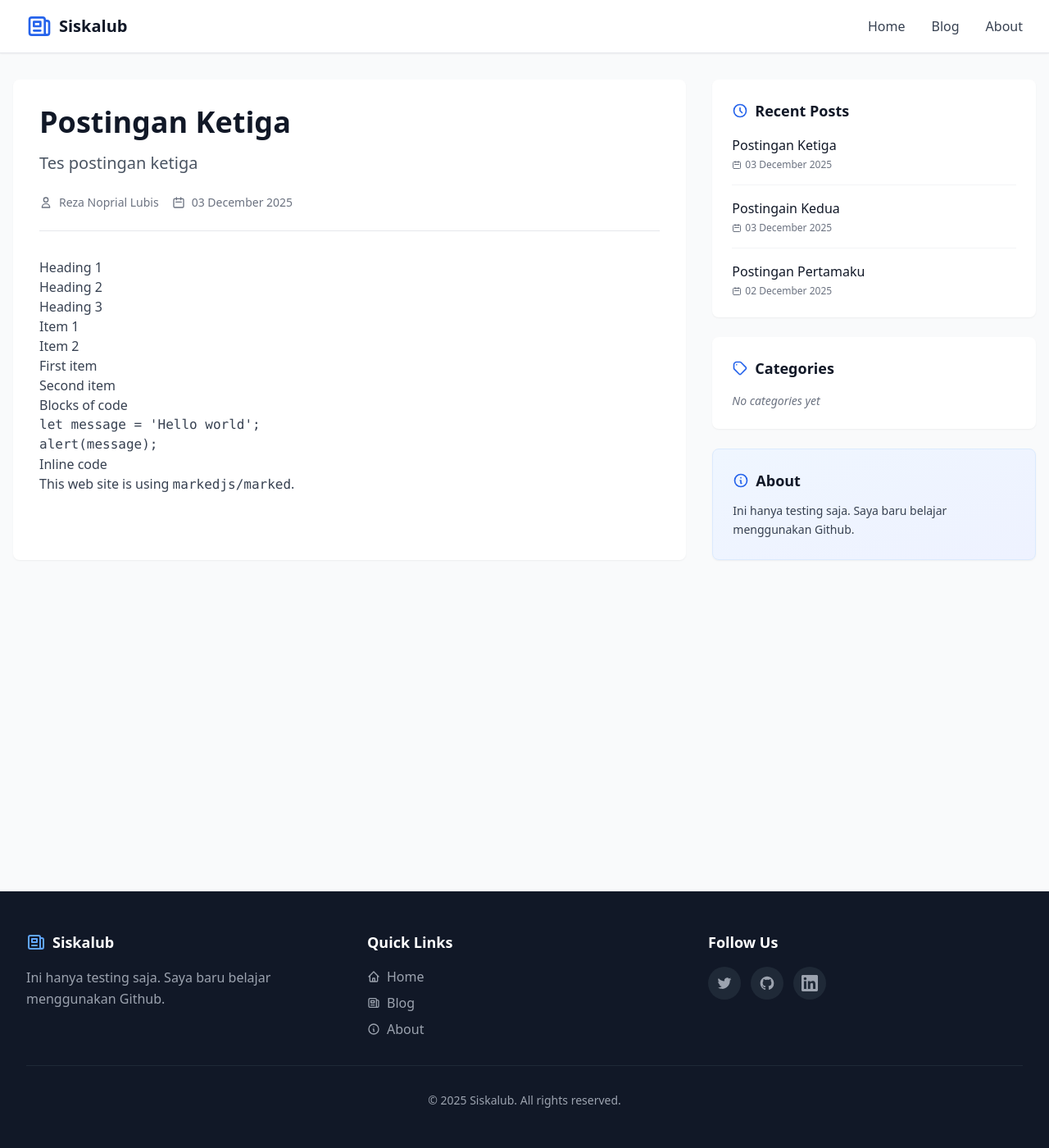
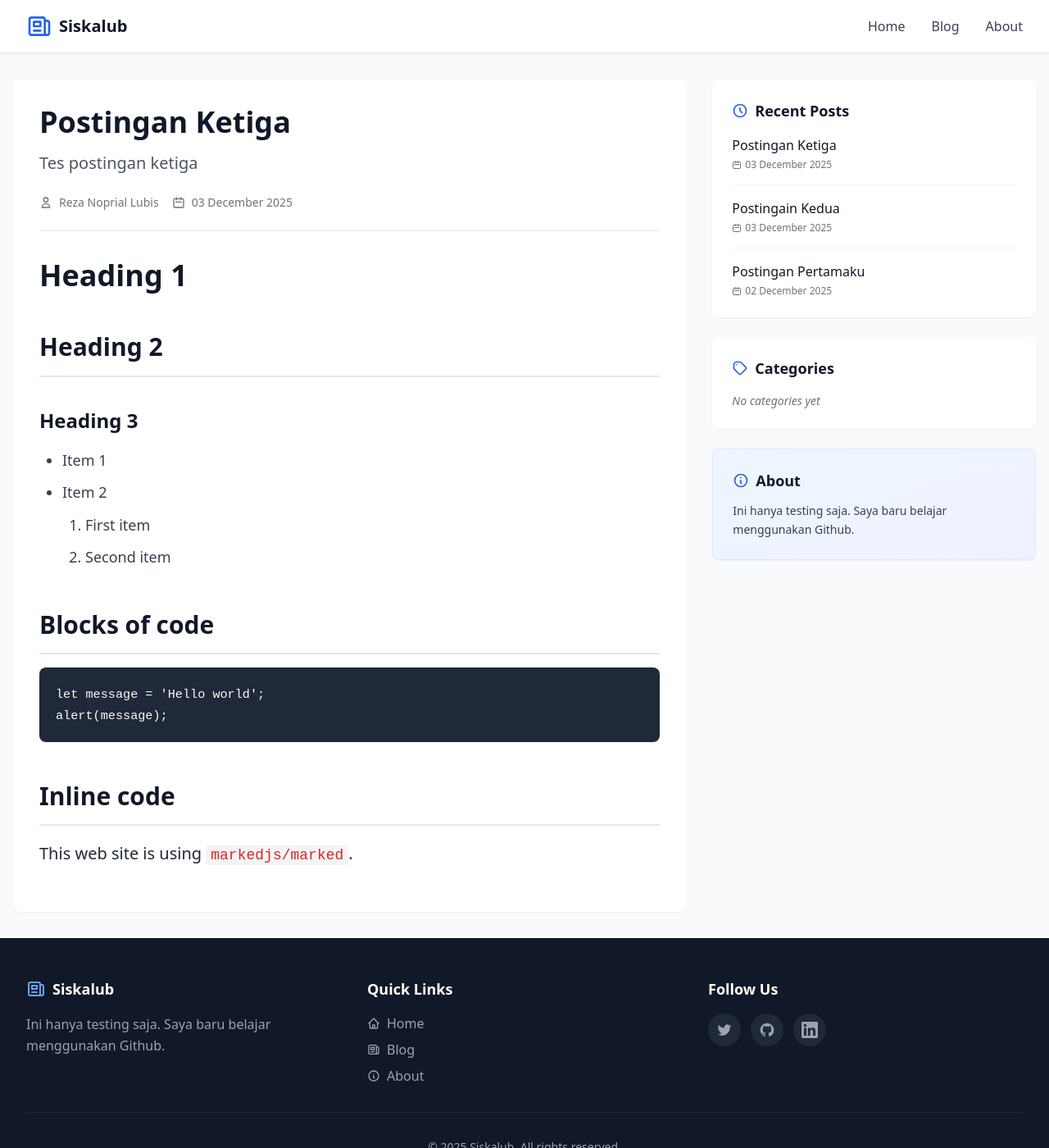
Before and after one commit to lubisrezanoprial/siskalub, a Jekyll site: the page built from _posts/2025-12-03-postingan-ketiga.md, in a window 1280 px wide and 1400 px high. Shown: the whole window at 82% size. Built offline with Jekyll 4.4.1, drawn with Linux system fonts in a browser that asks for light colours; nearby versions of some CDN libraries.

Commit message:
Update post.html

```diff
--- a/_layouts/post.html
+++ b/_layouts/post.html
@@ -51,21 +51,8 @@ layout: default
                 </div>
             </header>
 
-            <!-- Article Content -->
-            <div class="prose prose-lg max-w-none
-                prose-headings:font-bold prose-headings:text-gray-900
-                prose-h2:text-2xl prose-h2:mt-8 prose-h2:mb-4
-                prose-h3:text-xl prose-h3:mt-6 prose-h3:mb-3
-                prose-p:text-gray-700 prose-p:leading-relaxed prose-p:mb-4
-                prose-a:text-blue-600 prose-a:no-underline hover:prose-a:underline
-                prose-strong:text-gray-900 prose-strong:font-semibold
-                prose-ul:list-disc prose-ul:pl-6 prose-ul:mb-4
-                prose-ol:list-decimal prose-ol:pl-6 prose-ol:mb-4
-                prose-li:text-gray-700 prose-li:mb-2
-                prose-code:bg-gray-100 prose-code:px-1 prose-code:py-0.5 prose-code:rounded prose-code:text-sm
-                prose-pre:bg-gray-900 prose-pre:text-gray-100 prose-pre:p-4 prose-pre:rounded prose-pre:overflow-x-auto
-                prose-blockquote:border-l-4 prose-blockquote:border-blue-500 prose-blockquote:pl-4 prose-blockquote:italic prose-blockquote:text-gray-600
-                prose-img:rounded-lg prose-img:shadow-md">
+            <!-- Article Content with Custom Markdown Styling -->
+            <div class="markdown-content">
                 {{ content }}
             </div>
 
@@ -80,3 +67,245 @@ layout: default
 
     </div>
 </div>
+
+<style>
+/* Custom Markdown Content Styling */
+.markdown-content {
+    color: #374151;
+    line-height: 1.75;
+    font-size: 1.125rem;
+}
+
+/* Headings */
+.markdown-content h1 {
+    font-size: 2.25rem;
+    font-weight: 800;
+    color: #111827;
+    margin-top: 2rem;
+    margin-bottom: 1rem;
+    line-height: 1.2;
+}
+
+.markdown-content h2 {
+    font-size: 1.875rem;
+    font-weight: 700;
+    color: #111827;
+    margin-top: 2.5rem;
+    margin-bottom: 1rem;
+    padding-bottom: 0.5rem;
+    border-bottom: 2px solid #e5e7eb;
+}
+
+.markdown-content h3 {
+    font-size: 1.5rem;
+    font-weight: 600;
+    color: #111827;
+    margin-top: 2rem;
+    margin-bottom: 0.75rem;
+}
+
+.markdown-content h4 {
+    font-size: 1.25rem;
+    font-weight: 600;
+    color: #111827;
+    margin-top: 1.5rem;
+    margin-bottom: 0.5rem;
+}
+
+.markdown-content h5 {
+    font-size: 1.125rem;
+    font-weight: 600;
+    color: #111827;
+    margin-top: 1.5rem;
+    margin-bottom: 0.5rem;
+}
+
+.markdown-content h6 {
+    font-size: 1rem;
+    font-weight: 600;
+    color: #4b5563;
+    margin-top: 1.5rem;
+    margin-bottom: 0.5rem;
+}
+
+/* Paragraphs */
+.markdown-content p {
+    margin-bottom: 1.25rem;
+    color: #374151;
+}
+
+/* Links */
+.markdown-content a {
+    color: #2563eb;
+    text-decoration: none;
+    font-weight: 500;
+    transition: color 0.2s;
+}
+
+.markdown-content a:hover {
+    color: #1d4ed8;
+    text-decoration: underline;
+}
+
+/* Lists */
+.markdown-content ul,
+.markdown-content ol {
+    margin-bottom: 1.25rem;
+    padding-left: 1.75rem;
+}
+
+.markdown-content ul {
+    list-style-type: disc;
+}
+
+.markdown-content ol {
+    list-style-type: decimal;
+}
+
+.markdown-content li {
+    margin-bottom: 0.5rem;
+    color: #374151;
+}
+
+.markdown-content li > ul,
+.markdown-content li > ol {
+    margin-top: 0.5rem;
+    margin-bottom: 0.5rem;
+}
+
+/* Nested lists */
+.markdown-content ul ul {
+    list-style-type: circle;
+}
+
+.markdown-content ul ul ul {
+    list-style-type: square;
+}
+
+/* Inline code */
+.markdown-content code {
+    background-color: #f3f4f6;
+    color: #dc2626;
+    padding: 0.125rem 0.375rem;
+    border-radius: 0.25rem;
+    font-size: 0.9em;
+    font-family: 'Courier New', Courier, monospace;
+}
+
+/* Code blocks */
+.markdown-content pre {
+    background-color: #1f2937;
+    color: #f9fafb;
+    padding: 1.25rem;
+    border-radius: 0.5rem;
+    overflow-x: auto;
+    margin-bottom: 1.25rem;
+    font-size: 0.95rem;
+    line-height: 1.6;
+}
+
+.markdown-content pre code {
+    background-color: transparent;
+    color: inherit;
+    padding: 0;
+    border-radius: 0;
+    font-size: inherit;
+}
+
+/* Syntax highlighting compatibility */
+.markdown-content .highlighter-rouge,
+.markdown-content .language-plaintext {
+    margin-bottom: 1.25rem;
+}
+
+.markdown-content .highlight {
+    background-color: #1f2937;
+    border-radius: 0.5rem;
+    overflow: hidden;
+}
+
+.markdown-content .highlight pre {
+    margin-bottom: 0;
+    background-color: transparent;
+}
+
+/* Blockquotes */
+.markdown-content blockquote {
+    border-left: 4px solid #3b82f6;
+    padding-left: 1rem;
+    margin: 1.5rem 0;
+    font-style: italic;
+    color: #6b7280;
+}
+
+.markdown-content blockquote p {
+    margin-bottom: 0.5rem;
+}
+
+/* Horizontal rule */
+.markdown-content hr {
+    border: 0;
+    border-top: 2px solid #e5e7eb;
+    margin: 2rem 0;
+}
+
+/* Images */
+.markdown-content img {
+    max-width: 100%;
+    height: auto;
+    border-radius: 0.5rem;
+    margin: 1.5rem 0;
+    box-shadow: 0 4px 6px -1px rgba(0, 0, 0, 0.1);
+}
+
+/* Tables */
+.markdown-content table {
+    width: 100%;
+    border-collapse: collapse;
+    margin: 1.5rem 0;
+    font-size: 0.95rem;
+}
+
+.markdown-content th {
+    background-color: #f3f4f6;
+    padding: 0.75rem;
+    text-align: left;
+    font-weight: 600;
+    border: 1px solid #e5e7eb;
+    color: #111827;
+}
+
+.markdown-content td {
+    padding: 0.75rem;
+    border: 1px solid #e5e7eb;
+    color: #374151;
+}
+
+.markdown-content tbody tr:nth-child(even) {
+    background-color: #f9fafb;
+}
+
+/* Strong/Bold */
+.markdown-content strong {
+    font-weight: 700;
+    color: #111827;
+}
+
+/* Emphasis/Italic */
+.markdown-content em {
+    font-style: italic;
+}
+
+/* Strike-through */
+.markdown-content del {
+    text-decoration: line-through;
+    color: #6b7280;
+}
+
+/* First paragraph special styling (optional) */
+.markdown-content > p:first-of-type {
+    font-size: 1.25rem;
+    line-height: 1.8;
+    color: #1f2937;
+}
+</style>
```
